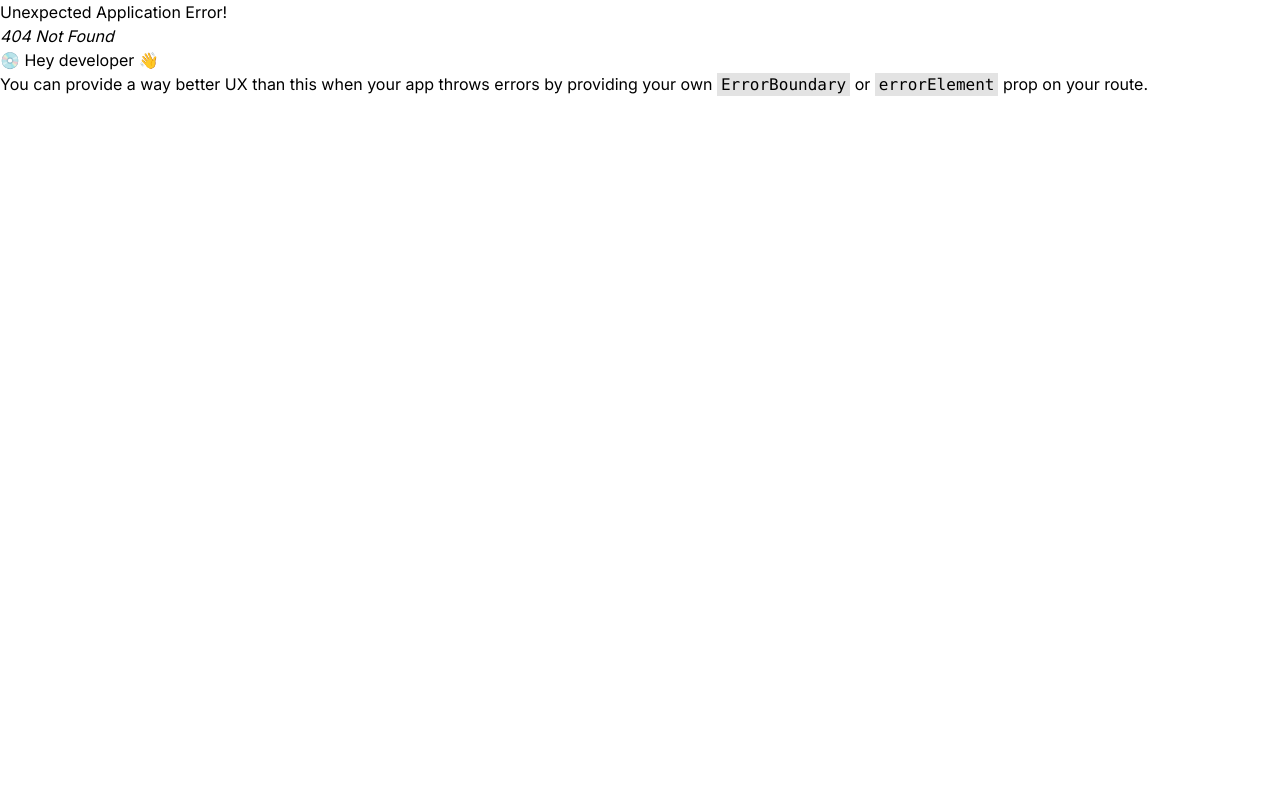
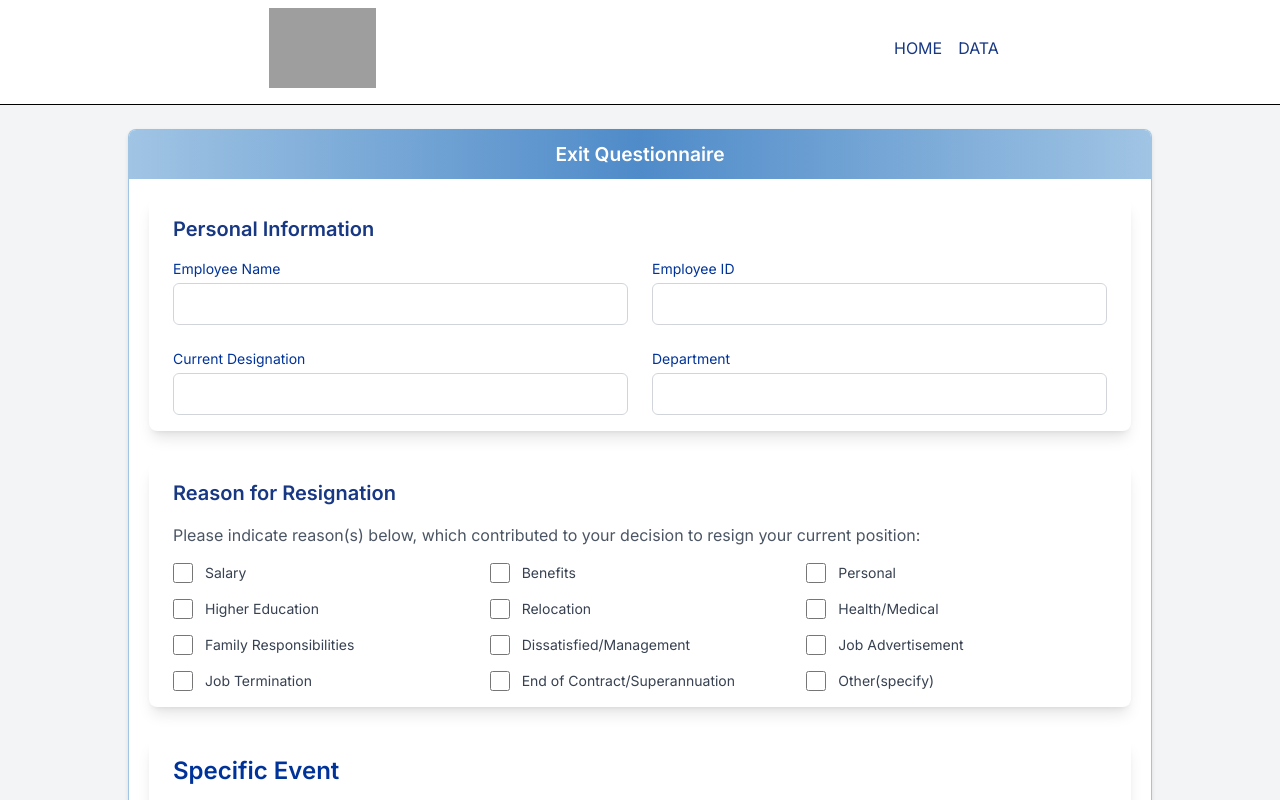
Before and after one commit to Vishalk990/Questionnaire, a React (Vite) app in the folder client/: page / in a window 1280 px wide. Before the commit this address had no page. Shown: the top 800 px of the page. Built offline with nearby package versions, Linux system fonts and the light colour scheme; grey boxes are pictures that could not be loaded.

Commit message:
Fix Nav links

```diff
--- a/client/src/App.jsx
+++ b/client/src/App.jsx
@@ -4,7 +4,7 @@ import { createBrowserRouter, RouterProvider } from "react-router-dom";
 
 function App() {
   const router = createBrowserRouter([
-    { path: "/exitForm", element: <EmployeeExitForm /> },
+    { path: "/", element: <EmployeeExitForm /> },
     { path: "/exitFormData", element: <EmployeeExitData /> },
   ]);
 
--- a/client/src/components/DisplayFormData.jsx
+++ b/client/src/components/DisplayFormData.jsx
@@ -47,19 +47,19 @@ const DisplayFormData = () => {
             <table className="min-w-full divide-y divide-gray-200">
               <thead className="bg-gray-50">
                 <tr>
-                  <th className="px-6 py-3 text-left text-xs font-medium text-gray-500 uppercase tracking-wider">
+                  <th className="px-6 py-3 text-left text-xs font-medium text-primary uppercase tracking-wider">
                     Name
                   </th>
-                  <th className="px-6 py-3 text-left text-xs font-medium text-gray-500 uppercase tracking-wider">
+                  <th className="px-6 py-3 text-left text-xs font-medium text-primary uppercase tracking-wider">
                     Employee ID
                   </th>
-                  <th className="px-6 py-3 text-left text-xs font-medium text-gray-500 uppercase tracking-wider">
+                  <th className="px-6 py-3 text-left text-xs font-medium text-primary uppercase tracking-wider">
                     Designation
                   </th>
-                  <th className="px-6 py-3 text-left text-xs font-medium text-gray-500 uppercase tracking-wider">
+                  <th className="px-6 py-3 text-left text-xs font-medium text-primary  uppercase tracking-wider">
                     Department
                   </th>
-                  <th className="px-6 py-3 text-left text-xs font-medium text-gray-500 uppercase tracking-wider">
+                  <th className="px-6 py-3 text-left text-xs font-medium text-primary uppercase tracking-wider">
                     Action
                   </th>
                 </tr>
--- a/client/src/components/Navbar.jsx
+++ b/client/src/components/Navbar.jsx
@@ -1,3 +1,5 @@
+import { Link } from "react-router-dom";
+
 const Navbar = () => {
   return (
     <div className="sticky top-0 z-50 bg-white">
@@ -11,18 +13,18 @@ const Navbar = () => {
         </div>
         <div className="w-full sm:w-auto">
           <nav className="flex justify-center sm:justify-end space-x-4 md:p-3">
-            <a
-              href="#"
+            <Link
+              to={"/"}
               className="text-primary hover:text-[#f55e15] font-normal"
             >
               HOME
-            </a>
-            <a
-              href="#"
+            </Link>
+            <Link
+              to={"/exitformdata"}
               className="text-primary hover:text-[#f55e15] font-normal"
             >
-              DOWNLOADS
-            </a>
+              DATA
+            </Link>
           </nav>
         </div>
       </div>
```
